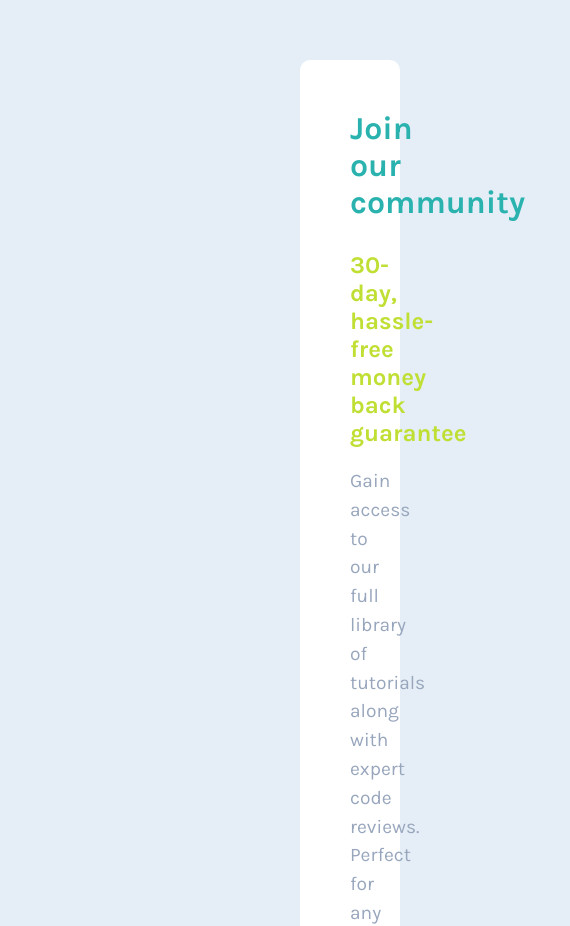
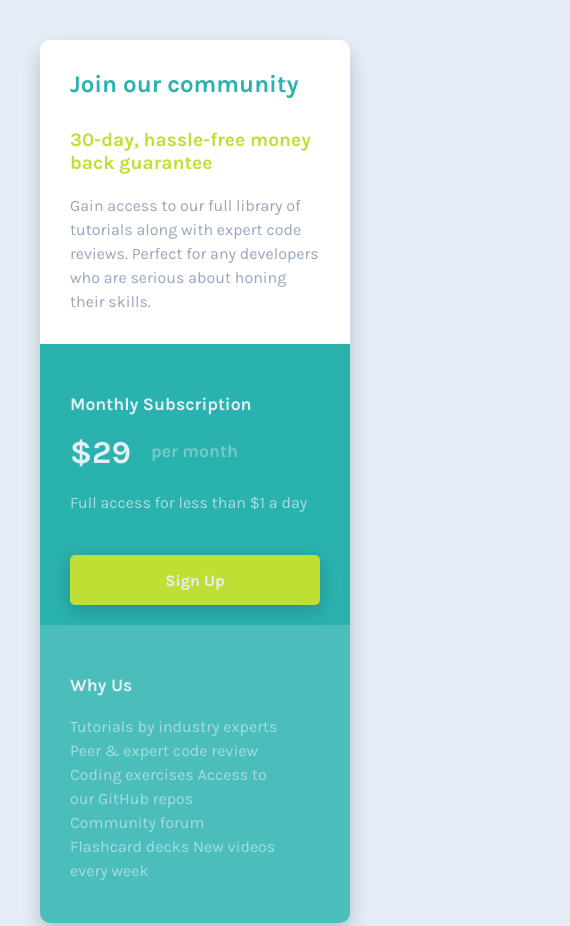
Before and after one commit to OmarDayyat/11-FEM-Newbie-Single-Price-Grid-Component, a plain HTML site: page index.html in a window 390 px wide. Shown: the top 926 px of the page, 570 px wide, since content can reach past the window. Drawn offline with Linux system fonts and the light colour scheme.

Commit message:
Finishing the responsive layout

```diff
--- a/index.html
+++ b/index.html
@@ -14,6 +14,7 @@
 
   <body>
     <main>
+      <div class="container">
         <div class="main-container">
           <h1>Join our community</h1>
           <h2> 30-day, hassle-free money back guarantee</h2>
@@ -25,9 +26,10 @@
             <h3>Monthly Subscription</h3>
             <h2>&dollar;29 <span>per month</span></h2>
             <p>Full access for less than &dollar;1 a day</p>
-          <div class="button">
+            <!-- <div class="button">
               <a href="#">Sign Up</a>
-          </div>
+            </div> -->
+            <button>Sign Up</button>
           </div>
           <div class="card-right">
             <h3> Why Us</h3>
@@ -38,6 +40,7 @@
               Community forum
               Flashcard decks
               New videos every week</p>
+          </div>
         </div>
       </div>
     </main>
--- a/styles/styel.scss
+++ b/styles/styel.scss
@@ -49,6 +49,11 @@ p{
   Main container
 =================*/
 
+.container{
+  box-shadow: 0px 10px 20px hsla(0, 0%, 0%,0.2);
+  border-radius: 10px;
+}
+
 .main-container{
   border-radius: 10px 10px 0 0;
   background-color: white;
@@ -81,24 +86,39 @@ p{
 
   p{
     color: $Light-Gray;
-    margin-bottom: 50px;
+    margin-bottom: 40px;
     opacity: 0.7;
   }
 
-  .button{
+  // .button{
+  //   width: 100%;
+  //   background-color: $Bright-Yellow;
+  //   border-radius: 5px;
+  //   padding: 15px;
+  //   box-shadow: 0px 5px 20px hsla(0, 0%, 0%,0.2);
+  //   text-align: center;
+  // }
+
+  // a{
+  //   text-decoration: none;
+  //   color: $Light-Gray;
+  //   font-family: $font;
+  //   font-weight: 700;
+  //   background-color: red;
+  // }
+
+  button{
+    background-color: $Bright-Yellow;
+    box-shadow: 0px 5px 20px hsla(0, 0%, 0%,0.2);
     width: 100%;
-    background-color: $Bright-Yellow;
     border-radius: 5px;
-    padding: 15px;
-    box-shadow: 0px 5px 20px hsla(0, 0%, 0%,0.2);
-    text-align: center;
-  }
-
-  a{
-    text-decoration: none;
+    border: 0px;
+    height: 50px;
     color: $Light-Gray;
     font-family: $font;
     font-weight: 700;
+    font-size: 1rem;
+    cursor: pointer;
   }
 }
 
@@ -111,7 +131,6 @@ p{
   width: 50%;
   border-radius: 0 0 0 10px;
   padding: 50px 50px 0 50px;
-
 }
 
 .card-right{
@@ -124,6 +143,10 @@ p{
   }
 }
 
+/*============
+  Attribution
+==============*/
+
 .attribution {
    font-size: 11px;
    text-align: center;
@@ -132,3 +155,102 @@ p{
       color: hsl(228, 45%, 44%);
   }
 }
+
+/*============================================================
+                             Media
+==============================================================*/
+
+@media only screen and (max-width:1024px){
+
+  html,body{
+    min-height: 100vh;
+    padding: 20px;
+  }
+
+  h1{
+    color: $Cyan;
+    font-family: $font;
+    font-weight: 700;
+    margin-bottom: 30px;
+    font-size: 1.5rem;
+  }
+
+  h2{
+    color: $Bright-Yellow;
+    font-family: $font;
+    font-weight: 700;
+    margin-bottom: 20px;
+    font-size: 1.2rem;
+  }
+
+  h3{
+    color: $Bright-Yellow;
+    font-family: $font;
+    font-weight: 700;
+    margin-bottom: 20px;
+    font-size: 1.1rem;
+  }
+
+  p{
+    color: $Grayish-Blue;
+    font-family: $font;
+    font-weight: 400;
+    font-size: 1rem;
+    line-height: 1.5;
+  }
+
+  /*===============
+    Main container
+  =================*/
+
+  .container{
+    border-radius: 10px;
+  }
+
+  .main-container{
+    padding: 30px;
+  }
+
+  /*==================
+    Seconday container
+  ====================*/
+
+.secondary-container{
+   flex-direction: column;
+    h2{
+      font-size: 2rem;
+      span{
+        position: absolute;
+        opacity: 0.4;
+        font-size: 1.1rem;
+        top: 20%;
+        margin-left: 20px;
+      }
+    }
+
+    button{
+      margin-bottom: 20px;
+    }
+}
+
+
+  /*=========
+    Cards
+  ===========*/
+
+  .card-left{
+    width: 100%;
+    border-radius: 0 0 0 0px;
+    padding: 50px 30px 0 30px;
+  }
+
+  .card-right{
+    width: 100%;
+    border-radius: 0 0 10px 10px;
+    padding: 50px 70px 0 30px;
+    p{
+     opacity: 0.6;
+    }
+  }
+
+}
```
Also changed, not shown: styles/styel.css, 1 other file. Lines whose indentation alone changed are shown as unchanged.
